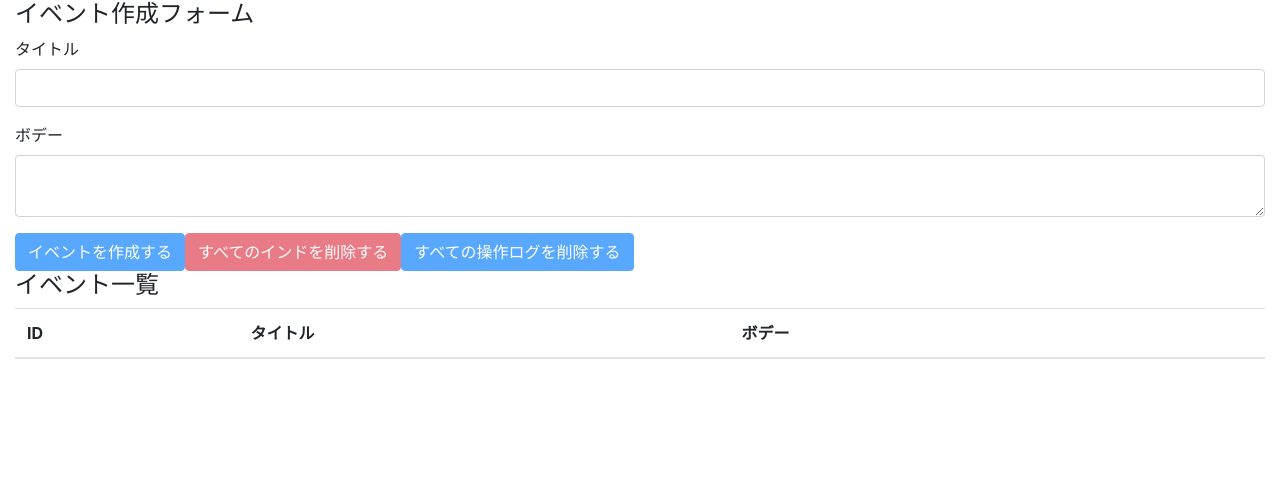
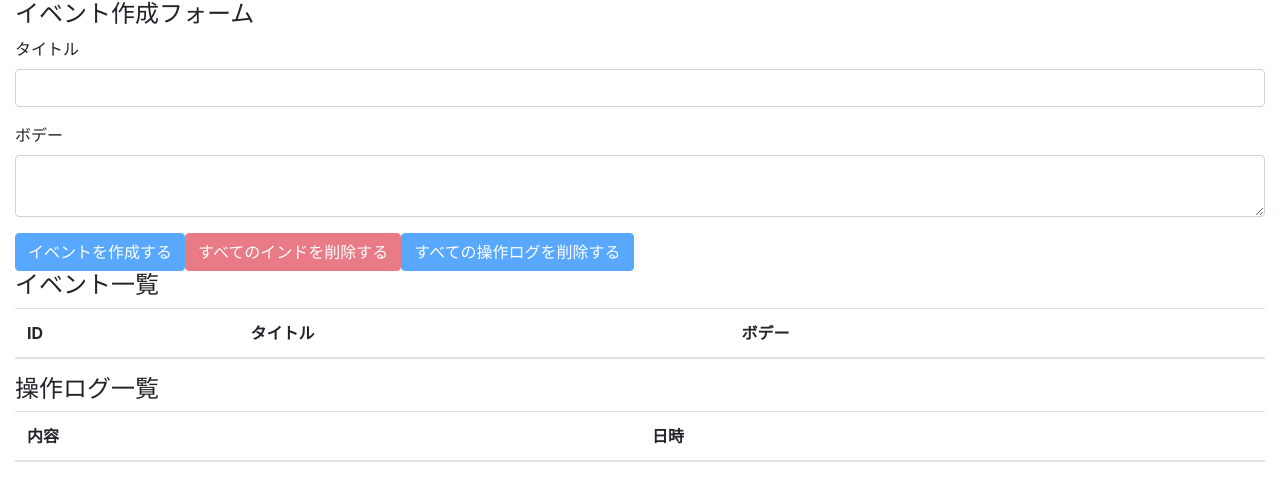
Before and after one commit to itera1987/react-hooks-101, a React (Create React App) app: page / in a window 1280 px wide. Shown: the top 500 px of the page. Built offline with nearby package versions, Linux system fonts and the light colour scheme.

Commit message:
display all operation logs

```diff
--- a/src/components/App.js
+++ b/src/components/App.js
@@ -2,6 +2,8 @@
 
 import EventForm from "./EventForm"
 import Events from "./Events";
+import OperationLogs from "./OperationLogs";
+
 import AppContext from "../contexts/AppContext";
 import reducer from "../reducers";
 
@@ -20,6 +22,7 @@
       <div className="container-fluid">
         <EventForm />
         <Events />
+        <OperationLogs />
       </div>
     </AppContext.Provider>
   );
--- /dev/null
+++ b/src/components/OperationLog.js
@@ -0,0 +1,13 @@
+import React from "react";
+
+
+const OperationLog = ({ operationLog }) => {
+  return (
+    <tr>
+      <td>{operationLog.description}</td>
+      <td>{operationLog.operatedAt}</td>
+    </tr>
+  )
+}
+
+export default OperationLog
--- /dev/null
+++ b/src/components/OperationLogs.js
@@ -0,0 +1,29 @@
+import React, { useContext } from "react";
+
+import AppContext from "../contexts/AppContext";
+
+import OperationLog from "./OperationLog";
+
+const OperationLogs = () => {
+  const { state } = useContext(AppContext)
+  return <>
+    <h4>操作ログ一覧</h4>
+    <table className="table table-hover">
+      <thead>
+        <tr>
+          <th>内容</th>
+          <th>日時</th>
+        </tr>
+      </thead>
+      <tbody>
+        {
+          state.operationLogs.map((operationLog, index) => {
+            return <OperationLog key={index} operationLog={operationLog} />
+          })
+        }
+      </tbody>
+    </table>
+  </>
+}
+
+export default OperationLogs
```
